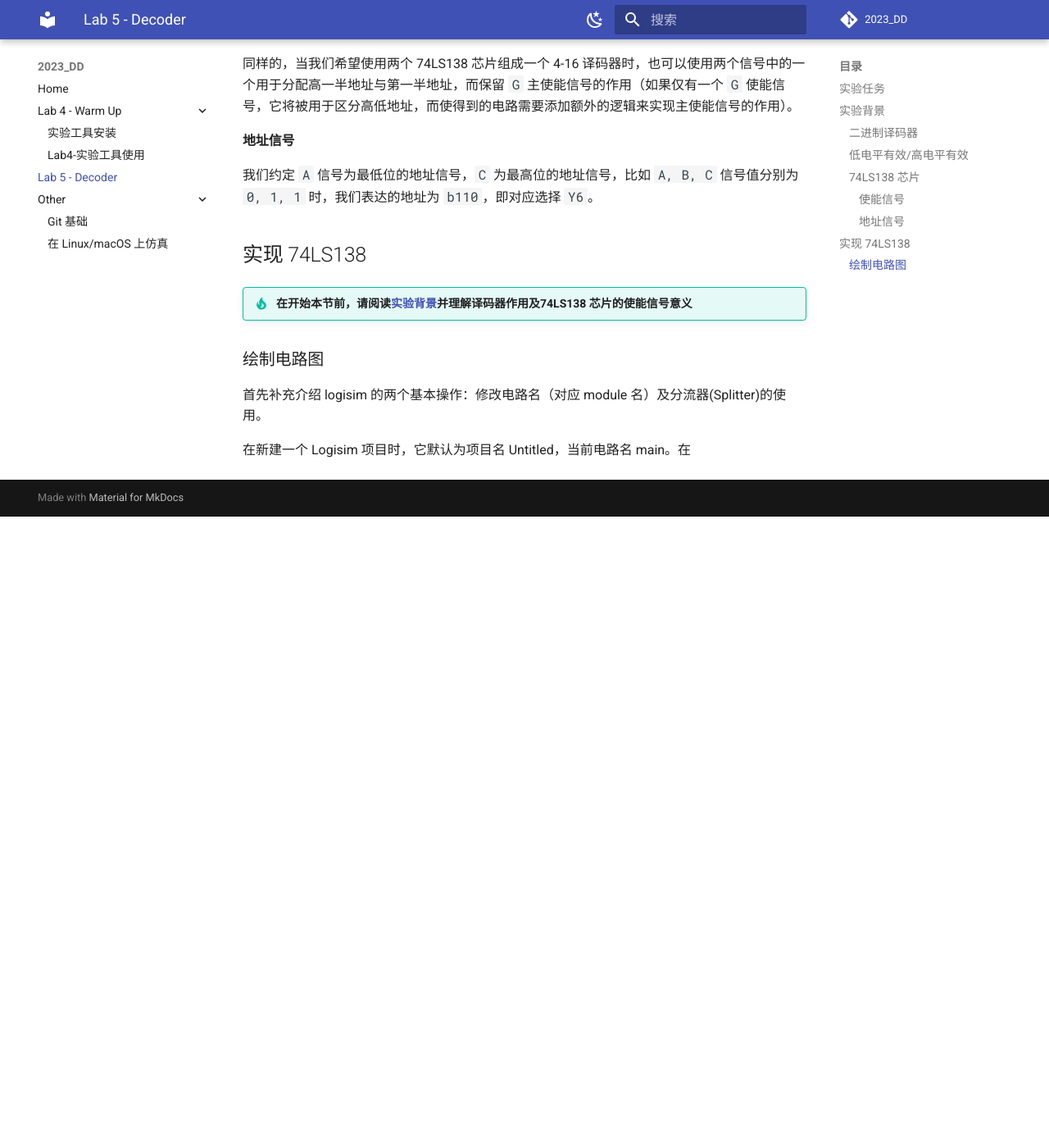
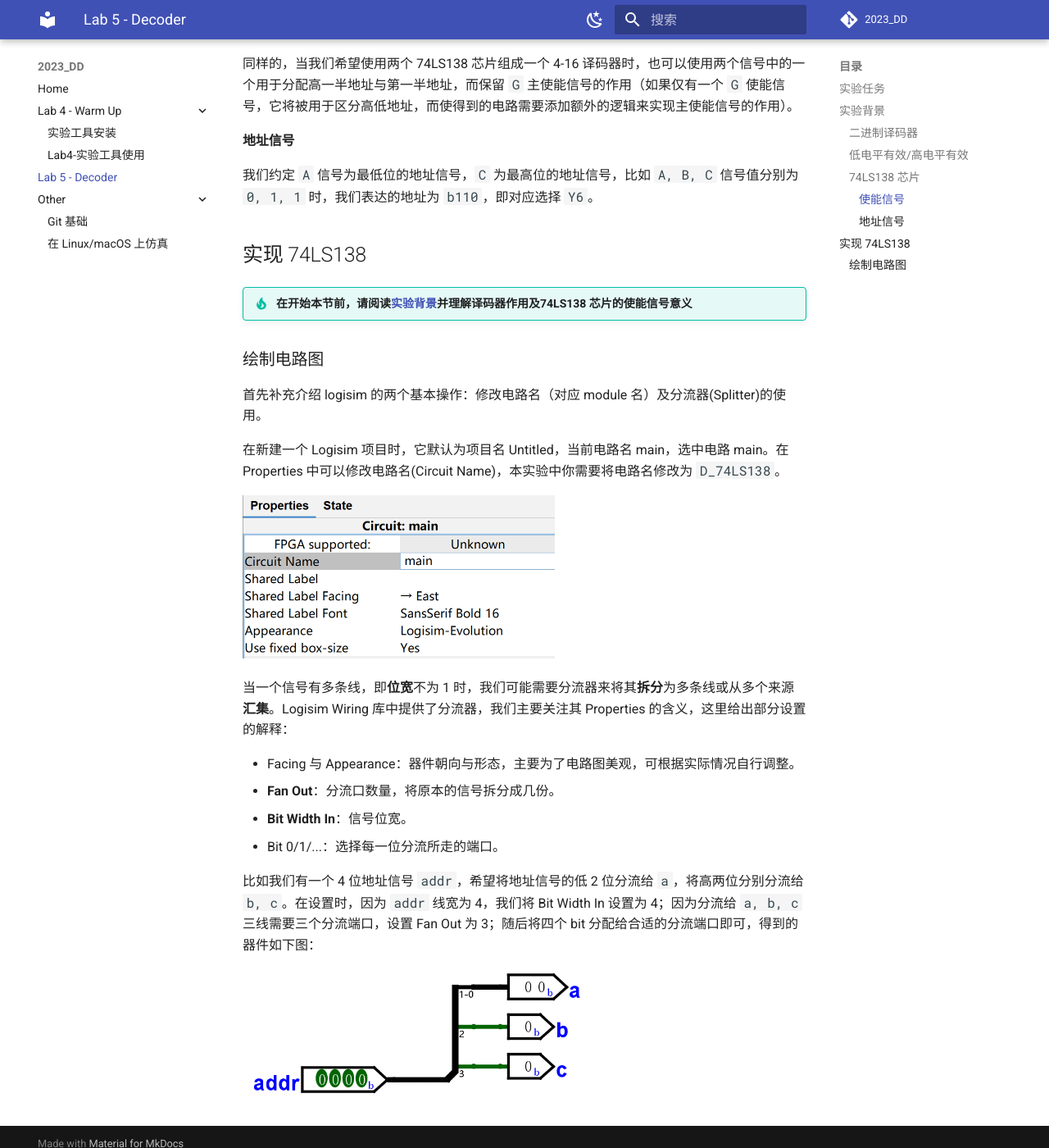
Before and after one commit to Guahao31/2023_DD, an MkDocs documentation site: the page built from docs/lab5/decoder.md, in a window 1280 px wide and 1400 px high, scrolled down 1744 px. Shown: the whole window at 82% size. Built offline with MkDocs 1.6.1 and Material for MkDocs 9.7.7, drawn with Linux system fonts in a browser that asks for light colours; comment, search, counter and statistics services are not loaded; before the commit the page ends 2374 px from its top, so only the background shows below that.

Commit message:
update: basic of drawing circuit

```diff
--- a/docs/lab5/decoder.md
+++ b/docs/lab5/decoder.md
@@ -54,4 +54,17 @@
 
 首先补充介绍 logisim 的两个基本操作：修改电路名（对应 module 名）及分流器(Splitter)的使用。
 
-在新建一个 Logisim 项目时，它默认为项目名 Untitled，当前电路名 main。在
+在新建一个 Logisim 项目时，它默认为项目名 Untitled，当前电路名 main，选中电路 main。在 Properties 中可以修改电路名(Circuit Name)，本实验中你需要将电路名修改为 `D_74LS138`。
+
+<img src="../pic/circuit_properties.png" style="zoom:50%">
+
+当一个信号有多条线，即**位宽**不为 1 时，我们可能需要分流器来将其**拆分**为多条线或从多个来源**汇集**。Logisim Wiring 库中提供了分流器，我们主要关注其 Properties 的含义，这里给出部分设置的解释：
+
+* Facing 与 Appearance：器件朝向与形态，主要为了电路图美观，可根据实际情况自行调整。
+* **Fan Out**：分流口数量，将原本的信号拆分成几份。
+* **Bit Width In**：信号位宽。
+* Bit 0/1/...：选择每一位分流所走的端口。
+
+比如我们有一个 4 位地址信号 `addr`，希望将地址信号的低 2 位分流给 `a`，将高两位分别分流给 `b, c`。在设置时，因为 `addr` 线宽为 4，我们将 Bit Width In 设置为 4；因为分流给 `a, b, c` 三线需要三个分流端口，设置 Fan Out 为 3；随后将四个 bit 分配给合适的分流端口即可，得到的器件如下图：
+
+<img src="../pic/example_splitter.png" style="zoom:60%">
```
Also changed, not shown: docs/lab5/pic/example_splitter.png (added).
